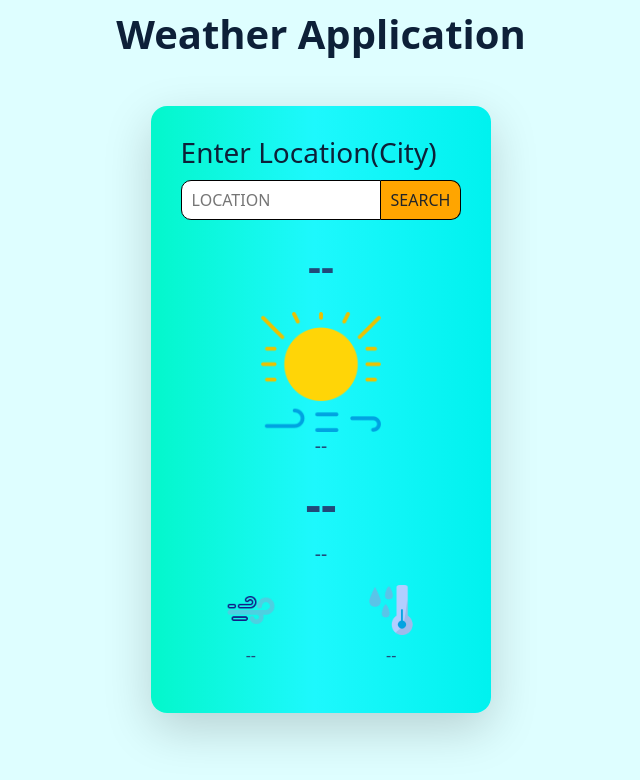
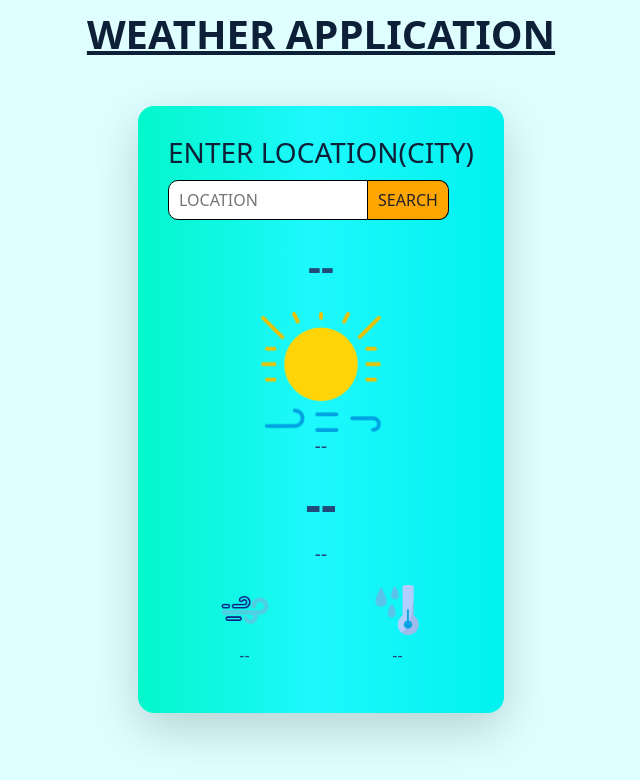
Before and after one commit to pritamzzziscoding/Weather-Application, a plain HTML site: page index.html in a window 1280 px wide. Shown: the whole page, without its empty margins (319-959 px from the left). Drawn offline with nearby package versions, Linux system fonts and the light colour scheme; no server answers.

Commit message:
recent update

```diff
--- a/index.html
+++ b/index.html
@@ -8,10 +8,10 @@
     <title>Weather Application</title>
 </head>
 <body>
-    <h1 class="centering">Weather Application</h1>
+    <h1 class="centering"><u>WEATHER APPLICATION</u></h1>
     <div class="container centering d-flex justify-content-center">
         <div class="box shadow-lg">
-            <h3>Enter Location(City)</h3>
+            <h3>ENTER LOCATION(CITY)</h3>
             <div class="d-flex mb-3">
                 <input class="m-0 d-flex align-items-center justify-content-center" type="text" placeholder="LOCATION"><br>
                 <button class="btn m-0">SEARCH</button>
```
